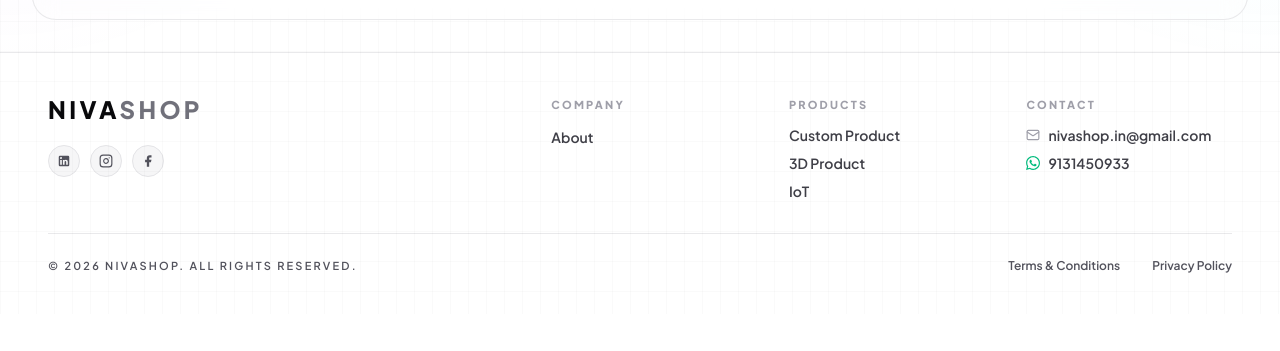
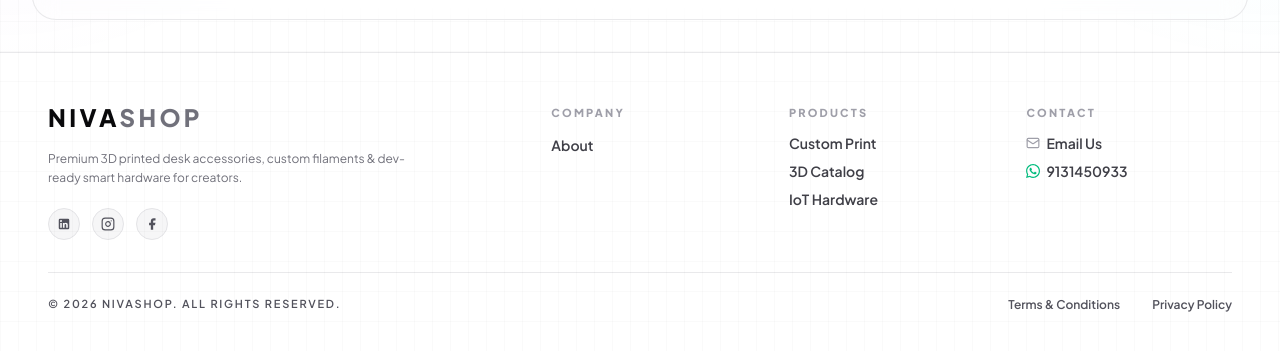
Before and after one commit to naveen-flutterflirt/Neva-Ecom, a Next.js app in the folder neva-frontend/: page / in a window 1280 px wide. Shown: the part 1629-1980 px from the top of the page. Before the commit the page ends 1943 px from the top, so only its background shows below. Built offline with nearby package versions, Linux system fonts and the light colour scheme; no server answers.

Commit message:
feat: implement site-wide footer and product detail page skeleton

```diff
--- a/neva-frontend/src/components/common/Footer.tsx
+++ b/neva-frontend/src/components/common/Footer.tsx
@@ -16,16 +16,17 @@ export default function Footer() {
   if (pathname && (pathname.startsWith('/admin') || pathname === '/admin-login')) {
     return null;
   }
+
   return (
-    <footer className="w-full bg-white text-zinc-600 border-t border-zinc-200/80 dark:bg-[#0c0c0e] dark:text-zinc-400 dark:border-zinc-900 py-8 md:py-10 px-4 sm:px-6 md:px-12 transition-colors duration-200">
+    <footer className="w-full bg-white text-zinc-600 border-t border-zinc-200/80 dark:bg-[#0c0c0e] dark:text-zinc-400 dark:border-zinc-900/90 py-8 md:py-12 px-4 sm:px-6 md:px-12 transition-colors duration-200">
       <div className="mx-auto w-full max-w-7xl space-y-8">
-        {/* Main Content Grid - Responsive Row Layout */}
+
+        {/* Main Content Grid */}
         <div className="grid grid-cols-1 md:grid-cols-12 gap-8 md:gap-6 items-start justify-between">
 
-          {/* Left Side: Brand Info */}
-          <div className="md:col-span-5 space-y-4">
-            {/* Logo */}
-            <div className="flex min-w-0 flex-1 items-center">
+          {/* Brand Info & Social Links (5 Cols on Desktop, Full on Mobile) */}
+          <div className="md:col-span-5 space-y-4 text-left">
+            <div className="flex items-center justify-between sm:justify-start gap-4">
               <Link
                 href="/"
                 className="text-xl font-black tracking-[0.14em] text-zinc-950 transition-all duration-200 hover:opacity-75 dark:text-white sm:text-2xl"
@@ -34,28 +35,30 @@ export default function Footer() {
               </Link>
             </div>
 
-            {/* Social Circle Buttons */}
-            <div className="pt-1 flex items-center gap-2.5">
-              {/* LinkedIn */}
+            <p className="text-xs text-zinc-500 dark:text-zinc-400 max-w-sm leading-relaxed hidden sm:block">
+              Premium 3D printed desk accessories, custom filaments & dev-ready smart hardware for creators.
+            </p>
+
+            {/* Social Icons */}
+            <div className="pt-1 flex items-center gap-3">
               <a
                 href="https://linkedin.com"
                 target="_blank"
                 rel="noopener noreferrer"
                 aria-label="LinkedIn"
-                className="h-8 w-8 rounded-full border border-zinc-200 bg-zinc-100/80 text-zinc-600 hover:border-blue-500/50 hover:text-blue-600 hover:bg-blue-50 dark:border-zinc-800 dark:bg-zinc-900/60 dark:text-zinc-400 dark:hover:border-blue-500/50 dark:hover:text-blue-400 dark:hover:bg-zinc-800 transition-all cursor-pointer flex items-center justify-center"
+                className="h-8 w-8 rounded-full border border-zinc-200 bg-zinc-100/80 text-zinc-600 hover:border-blue-500/50 hover:text-blue-600 hover:bg-blue-50 dark:border-zinc-800 dark:bg-zinc-900/60 dark:text-zinc-400 dark:hover:border-blue-500/50 dark:hover:text-blue-400 dark:hover:bg-zinc-800 transition-all cursor-pointer flex items-center justify-center shrink-0"
               >
                 <svg className="h-3.5 w-3.5 fill-current" viewBox="0 0 24 24">
                   <path d="M19 3a2 2 0 0 1 2 2v14a2 2 0 0 1-2 2H5a2 2 0 0 1-2-2V5a2 2 0 0 1 2-2h14m-.5 15.5v-5.3a3.26 3.26 0 0 0-3.26-3.26c-.85 0-1.84.52-2.28 1.3v-1.11h-2.79v8.37h2.79v-4.93c0-.77.62-1.4 1.39-1.4a1.4 1.4 0 0 1 1.4 1.4v4.93h2.75M6.88 8.56a1.68 1.68 0 0 0 1.68-1.68c0-.93-.75-1.69-1.68-1.69a1.69 1.69 0 0 0-1.69 1.69c0 .93.76 1.68 1.69 1.68m1.39 9.94v-8.37H5.5v8.37h2.77z" />
                 </svg>
               </a>
 
-              {/* Instagram */}
               <a
                 href="https://www.instagram.com/nivashop.in?igsi=czBjeGRhMnRjdDhk"
                 target="_blank"
                 rel="noopener noreferrer"
                 aria-label="Instagram"
-                className="h-8 w-8 rounded-full border border-zinc-200 bg-zinc-100/80 text-zinc-600 hover:border-pink-500/50 hover:text-pink-600 hover:bg-pink-50 dark:border-zinc-800 dark:bg-zinc-900/60 dark:text-zinc-400 dark:hover:border-pink-500/50 dark:hover:text-pink-400 dark:hover:bg-zinc-800 transition-all cursor-pointer flex items-center justify-center"
+                className="h-8 w-8 rounded-full border border-zinc-200 bg-zinc-100/80 text-zinc-600 hover:border-pink-500/50 hover:text-pink-600 hover:bg-pink-50 dark:border-zinc-800 dark:bg-zinc-900/60 dark:text-zinc-400 dark:hover:border-pink-500/50 dark:hover:text-pink-400 dark:hover:bg-zinc-800 transition-all cursor-pointer flex items-center justify-center shrink-0"
               >
                 <svg className="h-3.5 w-3.5 fill-none stroke-current stroke-2" viewBox="0 0 24 24" strokeLinecap="round" strokeLinejoin="round">
                   <rect x="2" y="2" width="20" height="20" rx="5" ry="5" />
@@ -64,29 +67,26 @@ export default function Footer() {
                 </svg>
               </a>
 
-              {/* Facebook */}
               <a
                 href="https://www.facebook.com/share/1987iqHkcC/"
                 target="_blank"
                 rel="noopener noreferrer"
                 aria-label="Facebook"
-                className="h-8 w-8 rounded-full border border-zinc-200 bg-zinc-100/80 text-zinc-600 hover:border-blue-600/50 hover:text-blue-700 hover:bg-blue-50 dark:border-zinc-800 dark:bg-zinc-900/60 dark:text-zinc-400 dark:hover:border-blue-600/50 dark:hover:text-blue-500 dark:hover:bg-zinc-800 transition-all cursor-pointer flex items-center justify-center"
+                className="h-8 w-8 rounded-full border border-zinc-200 bg-zinc-100/80 text-zinc-600 hover:border-blue-600/50 hover:text-blue-700 hover:bg-blue-50 dark:border-zinc-800 dark:bg-zinc-900/60 dark:text-zinc-400 dark:hover:border-blue-600/50 dark:hover:text-blue-500 dark:hover:bg-zinc-800 transition-all cursor-pointer flex items-center justify-center shrink-0"
               >
                 <svg className="h-3.5 w-3.5 fill-current" viewBox="0 0 24 24">
                   <path d="M18 2h-3a5 5 0 0 0-5 5v3H7v4h3v8h4v-8h3l1-4h-4V7a1 1 0 0 1 1-1h3z" />
                 </svg>
               </a>
-
-
             </div>
           </div>
 
-          {/* Right Side: 3 Columns */}
-          <div className="md:col-span-7 grid grid-cols-2 sm:grid-cols-3 gap-6 sm:gap-6 md:gap-8 pt-1">
+          {/* Quick Links (3 Columns on Mobile, Tablet & Desktop) */}
+          <div className="md:col-span-7 grid grid-cols-3 gap-3 sm:gap-6 md:gap-8 pt-1">
 
             {/* Column 1: Company */}
             <div className="space-y-3">
-              <h4 className="text-[11px] font-extrabold uppercase tracking-[0.2em] text-zinc-400 dark:text-zinc-500">
+              <h4 className="text-[10px] sm:text-[11px] font-extrabold uppercase tracking-[0.2em] text-zinc-400 dark:text-zinc-500">
                 COMPANY
               </h4>
               <ul className="space-y-2">
@@ -100,42 +100,42 @@ export default function Footer() {
 
             {/* Column 2: Products */}
             <div className="space-y-3">
-              <h4 className="text-[11px] font-extrabold uppercase tracking-[0.2em] text-zinc-400 dark:text-zinc-500">
+              <h4 className="text-[10px] sm:text-[11px] font-extrabold uppercase tracking-[0.2em] text-zinc-400 dark:text-zinc-500">
                 PRODUCTS
               </h4>
-              <ul className="space-y-2">
+              <ul className="space-y-2 text-xs md:text-sm">
                 <li>
-                  <Link href="/custom-product" className="text-xs md:text-sm font-semibold text-zinc-700 hover:text-violet-600 dark:text-zinc-200 dark:hover:text-white transition-colors block truncate">
-                    Custom Product
+                  <Link href="/custom-product" className="font-semibold text-zinc-700 hover:text-violet-600 dark:text-zinc-200 dark:hover:text-white transition-colors block truncate">
+                    Custom Print
                   </Link>
                 </li>
                 <li>
-                  <Link href="/3d-product" className="text-xs md:text-sm font-semibold text-zinc-700 hover:text-violet-600 dark:text-zinc-200 dark:hover:text-white transition-colors block">
-                    3D Product
+                  <Link href="/3d-product" className="font-semibold text-zinc-700 hover:text-violet-600 dark:text-zinc-200 dark:hover:text-white transition-colors block">
+                    3D Catalog
                   </Link>
                 </li>
                 <li>
-                  <Link href="/iot-product" className="text-xs md:text-sm font-semibold text-zinc-700 hover:text-violet-600 dark:text-zinc-200 dark:hover:text-white transition-colors block">
-                    IoT
+                  <Link href="/iot-product" className="font-semibold text-zinc-700 hover:text-violet-600 dark:text-zinc-200 dark:hover:text-white transition-colors block">
+                    IoT Hardware
                   </Link>
                 </li>
               </ul>
             </div>
 
             {/* Column 3: Contact */}
-            <div className="space-y-3 col-span-2 sm:col-span-1">
-              <h4 className="text-[11px] font-extrabold uppercase tracking-[0.2em] text-zinc-400 dark:text-zinc-500">
+            <div className="space-y-3">
+              <h4 className="text-[10px] sm:text-[11px] font-extrabold uppercase tracking-[0.2em] text-zinc-400 dark:text-zinc-500">
                 CONTACT
               </h4>
-              <ul className="space-y-2">
+              <ul className="space-y-2 text-xs md:text-sm">
                 <li>
-                  <a href="mailto:hello@nivashop.com" className="flex items-center gap-2 text-xs md:text-sm font-semibold text-zinc-700 hover:text-violet-600 dark:text-zinc-200 dark:hover:text-white transition-colors truncate">
+                  <a href="mailto:nivashop.in@gmail.com" className="flex items-center gap-1.5 font-semibold text-zinc-700 hover:text-violet-600 dark:text-zinc-200 dark:hover:text-white transition-colors truncate" title="nivashop.in@gmail.com">
                     <Mail className="h-3.5 w-3.5 text-zinc-400 shrink-0" />
-                    <span className="truncate">nivashop.in@gmail.com</span>
+                    <span className="truncate">Email Us</span>
                   </a>
                 </li>
                 <li>
-                  <a href="https://wa.me/919131450933" target="_blank" rel="noopener noreferrer" className="flex items-center gap-2 text-xs md:text-sm font-semibold text-zinc-700 hover:text-emerald-600 dark:text-zinc-200 dark:hover:text-emerald-400 transition-colors whitespace-nowrap">
+                  <a href="https://wa.me/919131450933" target="_blank" rel="noopener noreferrer" className="flex items-center gap-1.5 font-semibold text-zinc-700 hover:text-emerald-600 dark:text-zinc-200 dark:hover:text-emerald-400 transition-colors whitespace-nowrap">
                     <WhatsAppIcon className="h-3.5 w-3.5 text-emerald-500 shrink-0" />
                     <span>9131450933</span>
                   </a>
@@ -148,11 +148,11 @@ export default function Footer() {
         </div>
 
         {/* Bottom Copyright & Legal Links */}
-        <div className="pt-6 border-t border-zinc-200/80 dark:border-zinc-800/60 flex flex-col sm:flex-row items-center justify-between gap-4 text-center sm:text-left text-xs font-semibold">
-          <p className="text-zinc-450 dark:text-zinc-500 uppercase tracking-[0.2em] text-[10px] md:text-[11px]">
+        <div className="pt-6 border-t border-zinc-200/80 dark:border-zinc-800/60 flex flex-col sm:flex-row items-center justify-between gap-3 text-center sm:text-left text-xs font-semibold">
+          <p className="text-zinc-450 dark:text-zinc-500 uppercase tracking-[0.16em] text-[10px] md:text-[11px]">
             © {new Date().getFullYear()} NIVASHOP. ALL RIGHTS RESERVED.
           </p>
-          <div className="flex items-center gap-6 sm:gap-8 text-zinc-600 dark:text-zinc-400 text-[11px] md:text-xs">
+          <div className="flex items-center gap-5 sm:gap-8 text-zinc-600 dark:text-zinc-400 text-[11px] md:text-xs">
             <Link href="/terms" className="hover:text-violet-600 dark:hover:text-white transition-colors">
               Terms &amp; Conditions
             </Link>
```
Also changed, not shown: neva-frontend/src/app/products/[id]/page.tsx (+10 -9 lines).
